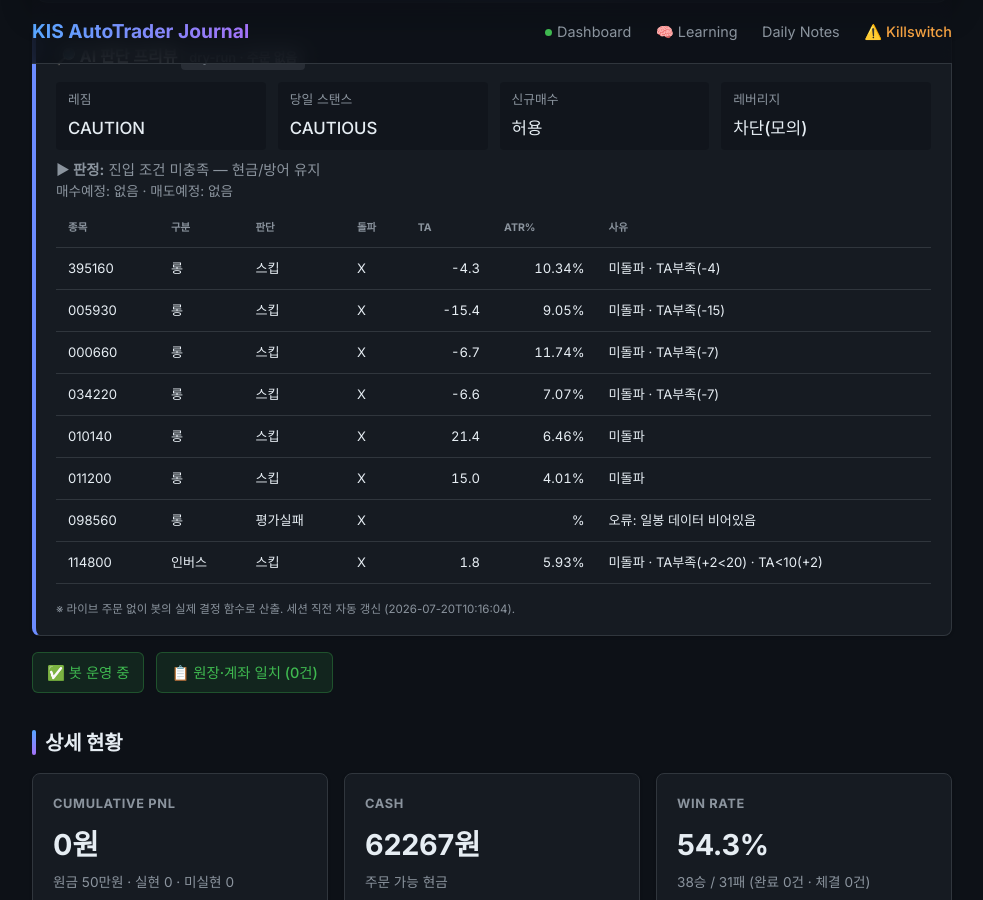
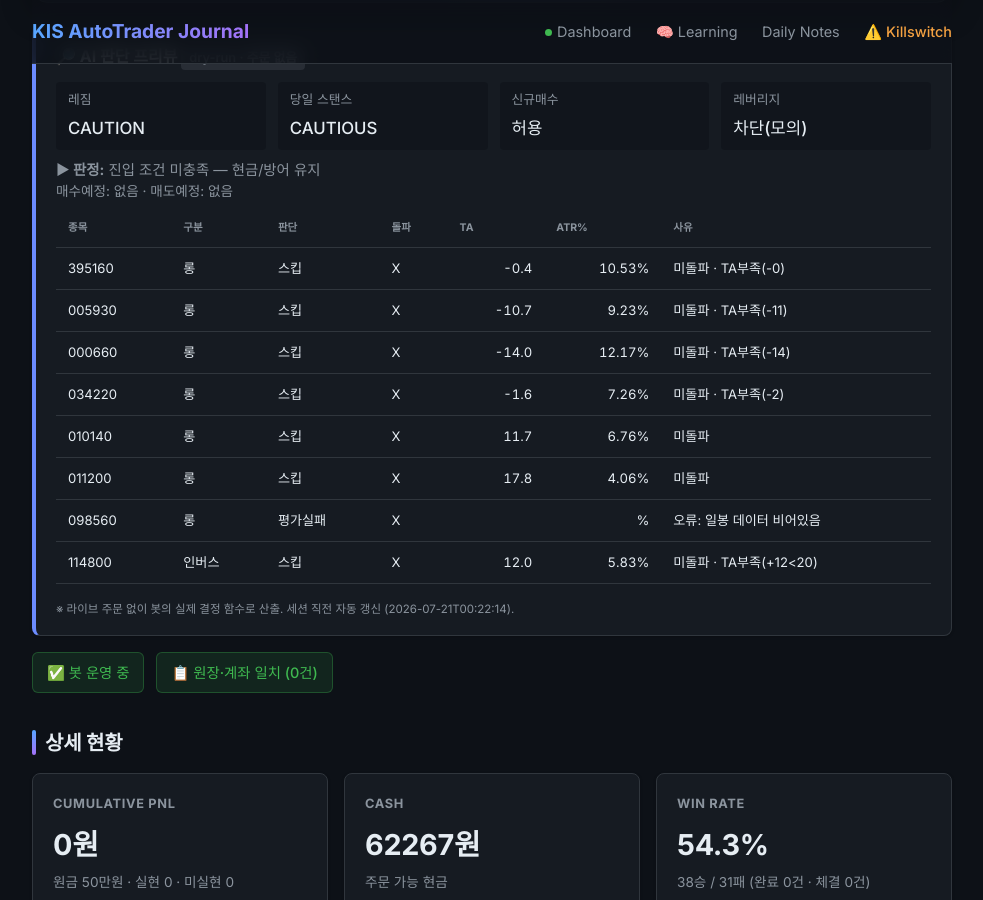
Before and after one commit to BudongJW/kis-trading-journal, a Jekyll site: the page built from index.html, in a window 1280 px wide and 900 px high, scrolled down 351 px. Shown: the whole window, without its empty margins (148-1131 px from the left). Built offline with Jekyll 4.4.1, drawn with Linux system fonts in a browser that asks for light colours; nearby versions of some CDN libraries.

Commit message:
auto: dry-run preview 07-20 15:22Z

```diff
--- a/_data/dry_run.json
+++ b/_data/dry_run.json
@@ -1,5 +1,5 @@
 {
-  "generated_at": "2026-07-20T10:16:04",
+  "generated_at": "2026-07-21T00:22:14",
   "mode": "DRY-RUN (읽기 전용, 주문 없음)",
   "market": {
     "regime": "CAUTION",
@@ -26,48 +26,48 @@
       "type": "롱",
       "decision": "스킵",
       "breakout": false,
-      "ta": -4.3,
-      "atr_pct": 10.34,
+      "ta": -0.4,
+      "atr_pct": 10.53,
       "fee_gate_ok": true,
-      "why_skip": "미돌파 · TA부족(-4)"
+      "why_skip": "미돌파 · TA부족(-0)"
     },
     {
       "symbol": "005930",
       "type": "롱",
       "decision": "스킵",
       "breakout": false,
-      "ta": -15.4,
-      "atr_pct": 9.05,
+      "ta": -10.7,
+      "atr_pct": 9.23,
       "fee_gate_ok": true,
-      "why_skip": "미돌파 · TA부족(-15)"
+      "why_skip": "미돌파 · TA부족(-11)"
     },
     {
       "symbol": "000660",
       "type": "롱",
       "decision": "스킵",
       "breakout": false,
-      "ta": -6.7,
-      "atr_pct": 11.74,
+      "ta": -14.0,
+      "atr_pct": 12.17,
       "fee_gate_ok": true,
-      "why_skip": "미돌파 · TA부족(-7)"
+      "why_skip": "미돌파 · TA부족(-14)"
     },
     {
       "symbol": "034220",
       "type": "롱",
       "decision": "스킵",
       "breakout": false,
-      "ta": -6.6,
-      "atr_pct": 7.07,
+      "ta": -1.6,
+      "atr_pct": 7.26,
       "fee_gate_ok": true,
-      "why_skip": "미돌파 · TA부족(-7)"
+      "why_skip": "미돌파 · TA부족(-2)"
     },
     {
       "symbol": "010140",
       "type": "롱",
       "decision": "스킵",
       "breakout": false,
-      "ta": 21.4,
-      "atr_pct": 6.46,
+      "ta": 11.7,
+      "atr_pct": 6.76,
       "fee_gate_ok": true,
       "why_skip": "미돌파"
     },
@@ -76,8 +76,8 @@
       "type": "롱",
       "decision": "스킵",
       "breakout": false,
-      "ta": 15.0,
-      "atr_pct": 4.01,
+      "ta": 17.8,
+      "atr_pct": 4.06,
       "fee_gate_ok": true,
       "why_skip": "미돌파"
     },
@@ -93,15 +93,15 @@
       "entry_via": "-",
       "decision": "스킵",
       "breakout": false,
-      "ta": 1.8,
-      "atr_pct": 5.93,
+      "ta": 12.0,
+      "atr_pct": 5.83,
       "fee_gate_ok": true,
-      "why_skip": "미돌파 · TA부족(+2<20) · TA<10(+2)"
+      "why_skip": "미돌파 · TA부족(+12<20)"
     }
   ],
   "gap_recovery": {
     "enabled_live": true,
-    "now_kst": "10:16",
+    "now_kst": "00:22",
     "window": "09:00~09:20",
     "candidates": [
       {
@@ -109,7 +109,7 @@
         "name": "KODEX 미국나스닥100TR",
         "decision": "스킵",
         "gap_open_pct": -6.06,
-        "intraday_pct": 4.59,
+        "intraday_pct": 2.7,
         "in_window": false,
         "reason": "촉발 없음(오버나이트=reduce_size≠aggressive_buy)"
       },
@@ -118,7 +118,7 @@
         "name": "삼성전자",
         "decision": "스킵",
         "gap_open_pct": -5.49,
-        "intraday_pct": 3.32,
+        "intraday_pct": 1.24,
         "in_window": false,
         "reason": "촉발 없음(오버나이트=reduce_size≠aggressive_buy)"
       },
@@ -127,7 +127,7 @@
         "name": "SK하이닉스",
         "decision": "스킵",
         "gap_open_pct": -5.27,
-        "intraday_pct": 4.64,
+        "intraday_pct": 1.09,
         "in_window": false,
         "reason": "촉발 없음(오버나이트=reduce_size≠aggressive_buy)"
       },
@@ -136,7 +136,7 @@
         "name": "LG디스플레이",
         "decision": "스킵",
         "gap_open_pct": -1.54,
-        "intraday_pct": -1.85,
+        "intraday_pct": -3.61,
         "in_window": false,
         "reason": "촉발 없음(오버나이트=reduce_size≠aggressive_buy)"
       },
@@ -145,7 +145,7 @@
         "name": "삼성중공업",
         "decision": "스킵",
         "gap_open_pct": -0.9,
-        "intraday_pct": -2.94,
+        "intraday_pct": -5.2,
         "in_window": false,
         "reason": "촉발 없음(오버나이트=reduce_size≠aggressive_buy)"
       },
@@ -154,7 +154,7 @@
         "name": "HMM",
         "decision": "스킵",
         "gap_open_pct": -0.75,
-        "intraday_pct": -0.55,
+        "intraday_pct": 1.26,
         "in_window": false,
         "reason": "촉발 없음(오버나이트=reduce_size≠aggressive_buy)"
       },
@@ -171,17 +171,17 @@
   },
   "morning_momentum": {
     "enabled_live": true,
-    "now_kst": "10:16",
+    "now_kst": "00:22",
     "window": "09:00~14:00",
     "up_th": 0.6,
     "down_th": 0.6,
     "benchmark": "069500",
     "direction": "none",
-    "in_window": true,
-    "move_pct": -2.56,
-    "intraday_pct": 1.88,
+    "in_window": false,
+    "move_pct": -4.5,
+    "intraday_pct": -0.15,
     "would_enter": false,
-    "reason": "임계 미달 (전일대비 -2.56%, 시가대비 +1.88%)"
+    "reason": "윈도 밖(00:22∉09:00~14:00)"
   },
   "us_entry_candidates": [
     {
@@ -198,51 +198,54 @@
       "type": "long",
       "decision": "스킵",
       "breakout": false,
-      "ta": 5.6,
-      "atr_pct": 1.21,
-      "why_skip": "미돌파 · TA부족(+6)"
+      "ta": 13.1,
+      "atr_pct": 1.13,
+      "why_skip": "미돌파 · TA부족(+13)"
     },
     {
       "symbol": "XLF",
       "type": "long",
       "decision": "스킵",
       "breakout": false,
-      "ta": 10.7,
-      "atr_pct": 1.25,
-      "why_skip": "미돌파 · TA부족(+11)"
+      "ta": 0.1,
+      "atr_pct": 1.22,
+      "why_skip": "미돌파 · TA부족(+0)"
     },
     {
       "symbol": "SH",
       "type": "inverse",
       "decision": "스킵",
       "breakout": false,
-      "ta": 23.3,
-      "atr_pct": 0.92,
+      "ta": 20.1,
+      "atr_pct": 0.88,
       "why_skip": "미돌파"
     },
     {
       "symbol": "PSQ",
       "type": "inverse",
       "decision": "스킵",
-      "why_skip": "재진입쿨다운(2일, churn방지)"
+      "breakout": false,
+      "ta": 11.3,
+      "atr_pct": 1.61,
+      "why_skip": "미돌파 · TA부족(+11)"
     },
     {
       "symbol": "TLT",
       "type": "defensive",
       "decision": "스킵",
       "breakout": false,
-      "ta": 5.4,
-      "atr_pct": 0.49,
-      "why_skip": "미돌파 · TA부족(+5) · 수수료게이트"
+      "ta": 5.6,
+      "atr_pct": 0.48,
+      "why_skip": "미돌파 · TA부족(+6) · 수수료게이트"
     },
     {
       "symbol": "SHY",
       "type": "defensive",
       "decision": "스킵",
       "breakout": false,
-      "ta": 18.3,
+      "ta": 13.1,
       "atr_pct": 0.07,
-      "why_skip": "미돌파 · 수수료게이트"
+      "why_skip": "미돌파 · TA부족(+13) · 수수료게이트"
     }
   ],
   "us_summary": {
```
